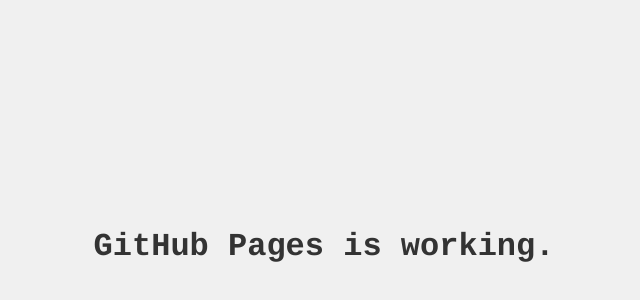
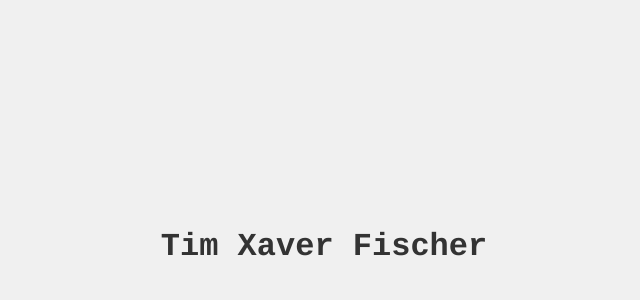
Before and after one commit to txftxf/web, a plain HTML site: page index.html in a window 1280 px wide. Shown: the part 154-454 px from the top of the page, without its empty margins (316-956 px from the left). Drawn offline with Linux system fonts and the light colour scheme.

Commit message:
Update index.html

```diff
--- a/index.html
+++ b/index.html
@@ -21,6 +21,6 @@
   </style>
 </head>
 <body>
-  <h1>GitHub Pages is working.</h1>
+  <h1>Tim Xaver Fischer</h1>
 </body>
 </html>
```
